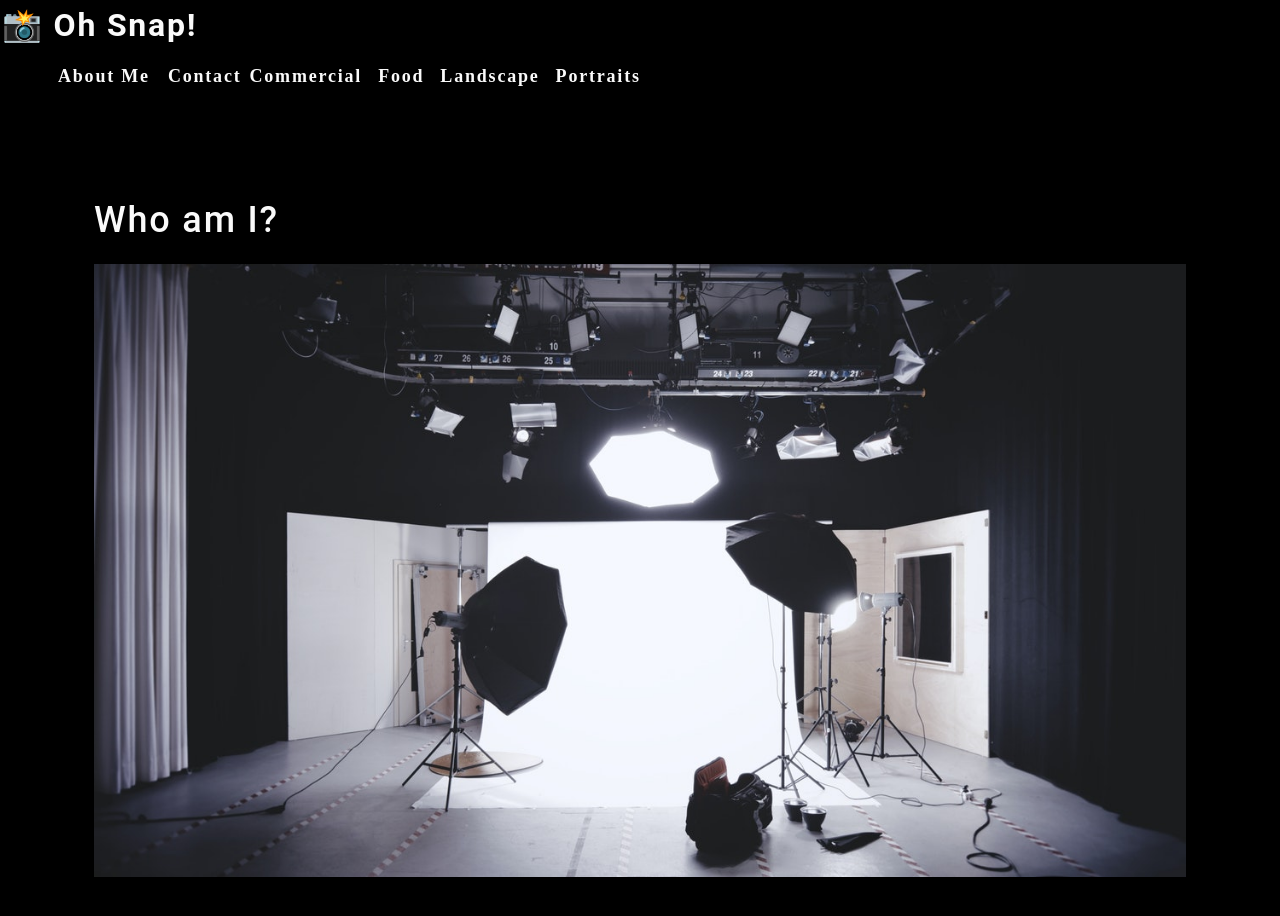
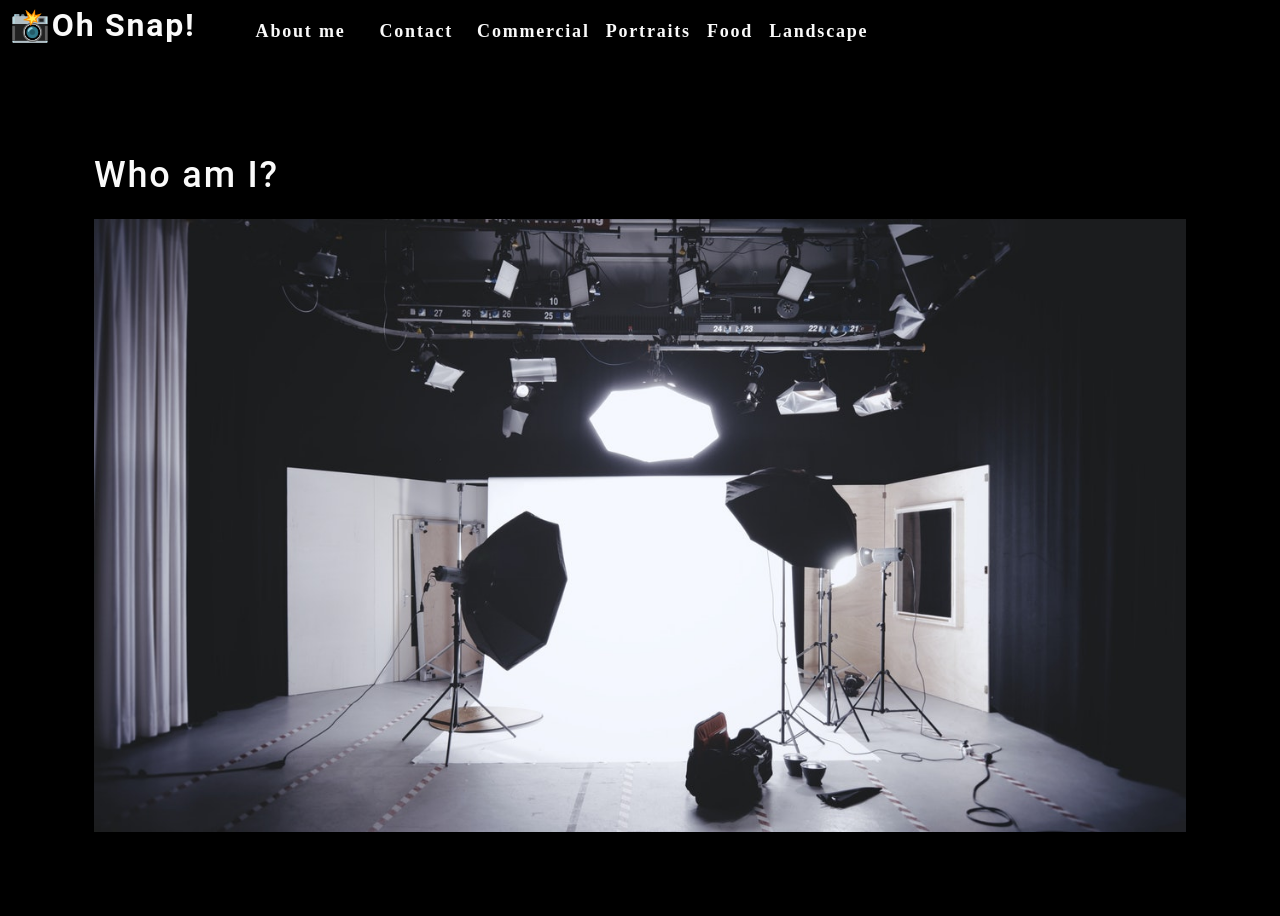
Before and after one commit to DouglasRed/oh-snap, a React (Create React App) app: page / in a window 1280 px wide. Shown: the top 916 px of the page. Built offline with nearby package versions, Linux system fonts and the light colour scheme.

Commit message:
added testing suites

```diff
--- a/src/App.js
+++ b/src/App.js
@@ -5,9 +5,9 @@ import About from "./components/About";
 function App() {
   return (
     <div>
-      <Nav></Nav>
+      <Nav />
       <main>
-        <About></About>
+        <About />
       </main>
     </div>
   );
--- a/src/components/Nav/index.js
+++ b/src/components/Nav/index.js
@@ -1,45 +1,53 @@
 import React from "react";
+import { capitalizeFirstLetter } from "../../utils/helpers";
 
+function Nav() {
   const categories = [
     {
-    name: "Commercial",
+      name: "commercial",
       description:
         "Photos of grocery stores, food trucks, and other commercial projects",
     },
-  { name: "Food", description: "Delicious delicacies" },
+    { name: "portraits", description: "Portraits of people in my life" },
+    { name: "food", description: "Delicious delicacies" },
     {
-    name: "Landscape",
+      name: "landscape",
       description: "Fields, farmhouses, waterfalls, and the beauty of nature",
     },
-  { name: "Portraits", description: "Portraits of people in my life" },
   ];
 
-function Nav() {
-  function categorySelected(name) {
-    console.log(`${name} clicked`);
-  }
+  const handleClick = () => {
+    console.log("click handled");
+  };
+
   return (
-    <header>
+    <header data-testid="header" className="flex-row px-1">
       <h2>
-        <a href="/">
+        <a data-testid="link" href="/">
           <span role="img" aria-label="camera">
             📸
-          </span>{" "}
+          </span>
           Oh Snap!
         </a>
       </h2>
       <nav>
         <ul className="flex-row">
           <li className="mx-2">
-            <a href="#about">About Me</a>
+            <a data-testid="about" href="#about" onClick={() => handleClick()}>
+              About me
+            </a>
           </li>
-          <li>
-            <span>Contact</span>
+          <li className={"mx-2"}>
+            <span onClick={() => handleClick()}>Contact</span>
           </li>
           {categories.map((category) => (
             <li className="mx-1" key={category.name}>
-              <span onClick={() => categorySelected(category.name)}>
-                {category.name}
+              <span
+                onClick={() => {
+                  handleClick();
+                }}
+              >
+                {capitalizeFirstLetter(category.name)}
               </span>
             </li>
           ))}
```
Also changed, not shown: 2 other files (tests, documents, lock files or other folders). Lines whose indentation alone changed are shown as unchanged.
